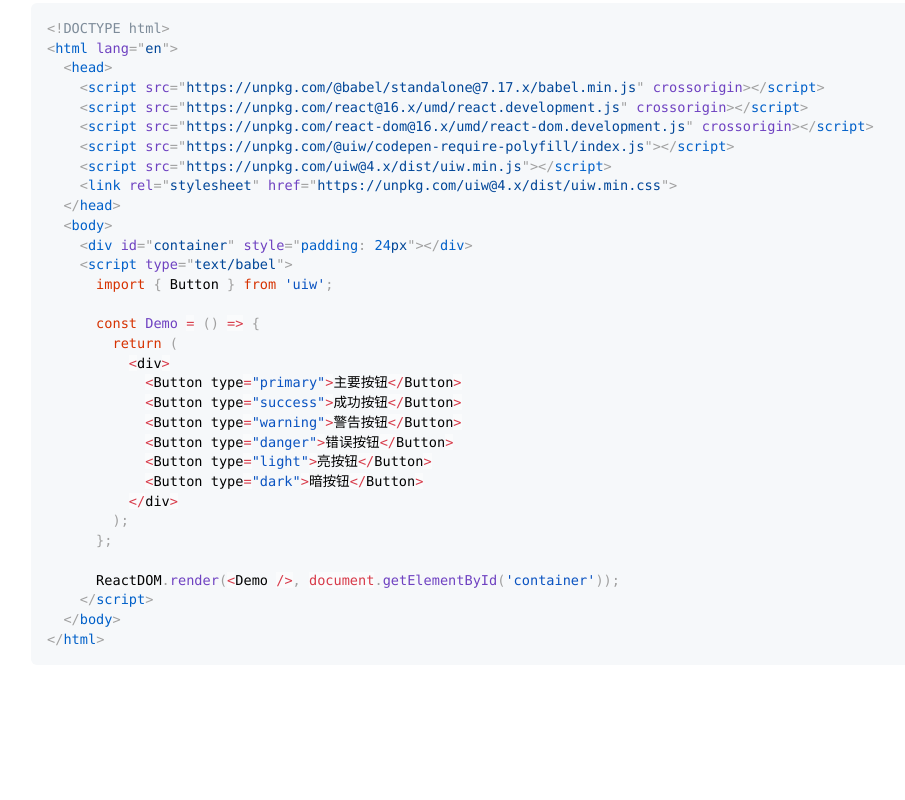
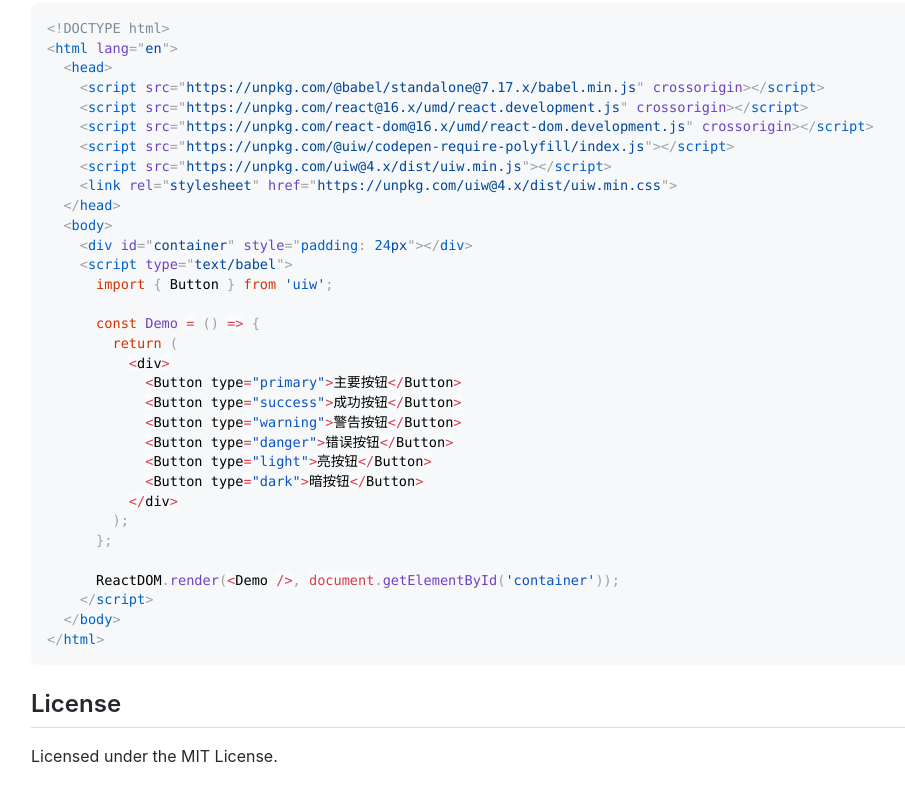
Before and after one commit to uiwjs/codepen-require-polyfill, a plain HTML site: page index.html in a window 1280 px wide. Shown: the part 578-1378 px from the top of the page, without its empty margins (129-1034 px from the left). Before the commit the page ends 1327 px from the top, so only its background shows below. Drawn offline with Linux system fonts and the light colour scheme; some packages are replaced by stand-ins of ours; a script that the page names is missing.

Commit message:
deploy: 9086e08683266ceb55c731993ed4d6ef71a46fd2

```diff
--- a/index.html
+++ b/index.html
@@ -98,6 +98,8 @@ https://cdn.jsdelivr.net/npm/@uiw/codepen-require-polyfill/index.js
   </body>
 </html>
 " class="copied"><svg class="octicon-copy" aria-hidden="true" viewBox="0 0 16 16" fill="currentColor" height="12" width="12"><path fill-rule="evenodd" d="M0 6.75C0 5.784.784 5 1.75 5h1.5a.75.75 0 010 1.5h-1.5a.25.25 0 00-.25.25v7.5c0 .138.112.25.25.25h7.5a.25.25 0 00.25-.25v-1.5a.75.75 0 011.5 0v1.5A1.75 1.75 0 019.25 16h-7.5A1.75 1.75 0 010 14.25v-7.5z"></path><path fill-rule="evenodd" d="M5 1.75C5 .784 5.784 0 6.75 0h7.5C15.216 0 16 .784 16 1.75v7.5A1.75 1.75 0 0114.25 11h-7.5A1.75 1.75 0 015 9.25v-7.5zm1.75-.25a.25.25 0 00-.25.25v7.5c0 .138.112.25.25.25h7.5a.25.25 0 00.25-.25v-7.5a.25.25 0 00-.25-.25h-7.5z"></path></svg><svg class="octicon-check" aria-hidden="true" viewBox="0 0 16 16" fill="currentColor" height="12" width="12"><path fill-rule="evenodd" d="M13.78 4.22a.75.75 0 010 1.06l-7.25 7.25a.75.75 0 01-1.06 0L2.22 9.28a.75.75 0 011.06-1.06L6 10.94l6.72-6.72a.75.75 0 011.06 0z"></path></svg></div></pre>
+      <h2 id="license"><a class="anchor" aria-hidden="true" tabindex="-1" href="#license"><span class="octicon octicon-link"></span></a>License</h2>
+      <p>Licensed under the MIT License.</p>
       <script>function copied(target, str) {
 target.classList.add('active');
 copyTextToClipboard(target.dataset.code, function() {
```
